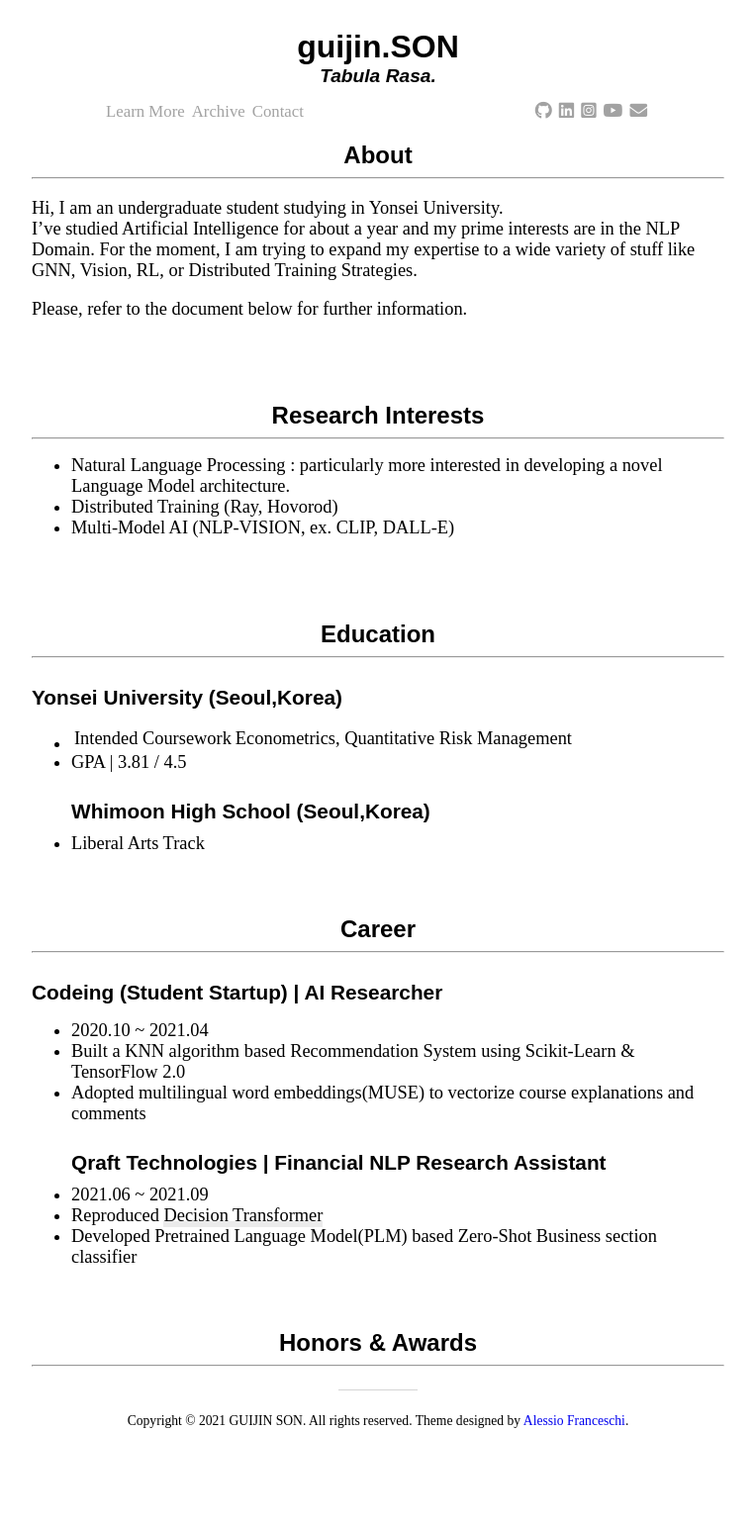
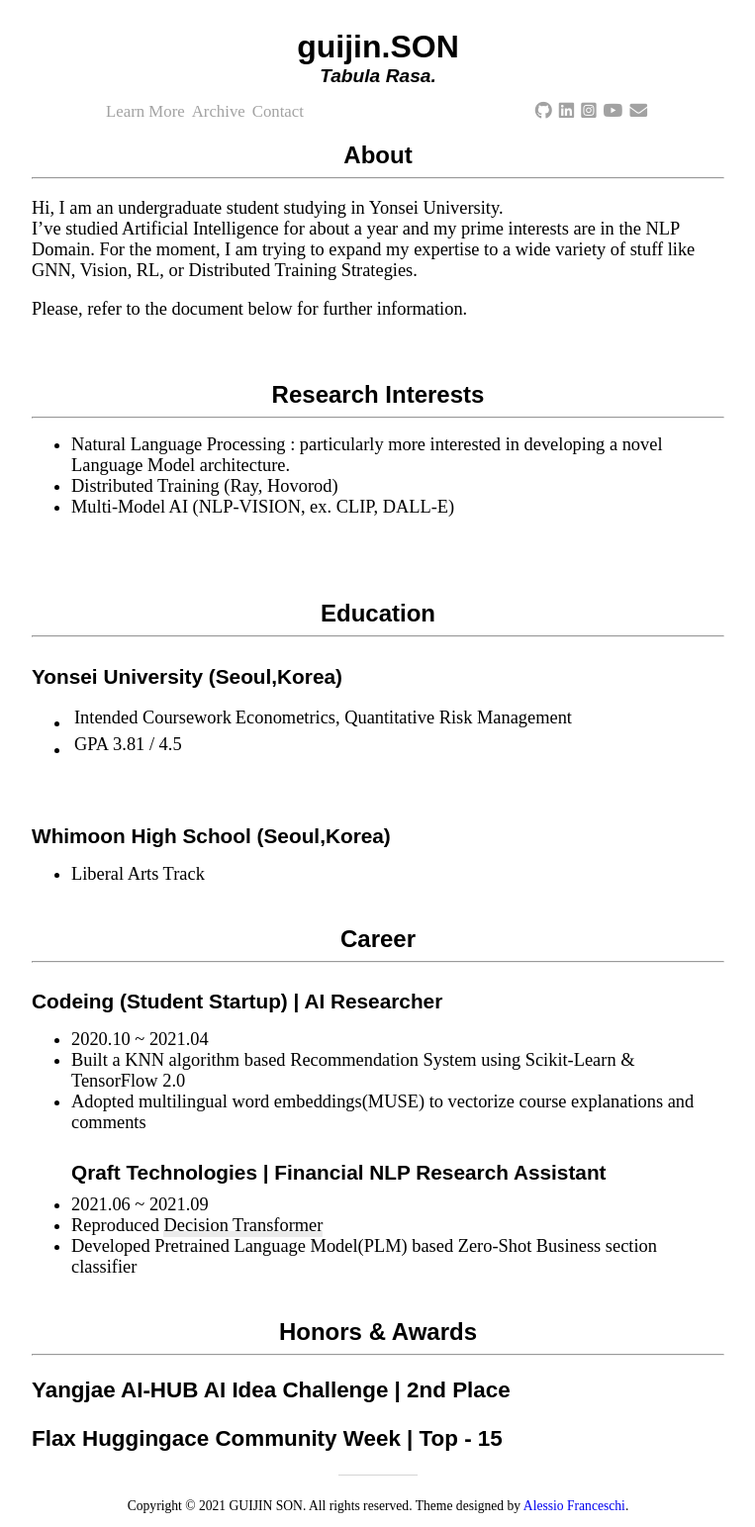
Before and after one commit to guijinSON/guijinSON.github.io, a Jekyll site: the page built from Learn_More.md, in a window 1280 px wide. Shown: the whole page at 99% size, without its empty margins (258-1021 px from the left). Built offline with Jekyll 4.4.1, drawn with Linux system fonts in a browser that asks for light colours; nearby versions of some CDN libraries; before the commit the page ends 1458 px from its top, so only the background shows below that.

Commit message:
Update Learn_More.md

```diff
--- a/Learn_More.md
+++ b/Learn_More.md
@@ -9,7 +9,7 @@ Hi, I am an undergraduate student studying in Yonsei University.
 I've studied Artificial Intelligence for about a year and my prime interests are in the NLP Domain. For the moment, I am trying to expand my expertise to a wide variety of stuff like GNN, Vision, RL, or Distributed Training Strategies.
 
 Please, refer to the document below for further information.
-<br/><br/><br/>
+<br/><br/>
 <div align="center"> <h2> Research Interests </h2></div>
 <hr/>
 - Natural Language Processing : particularly more interested in developing a novel Language Model architecture.
@@ -20,12 +20,14 @@ Please, refer to the document below for further information.
 <hr/>
 
 #### Yonsei University (Seoul,Korea)
+
 - Intended Coursework | Econometrics, Quantitative Risk Management
 - GPA | 3.81 / 4.5
+
 <br/>
 #### Whimoon High School (Seoul,Korea)
 - Liberal Arts Track
-<br/><br/><br/>
+<br/><br/>
 <div align="center"> <h2> Career </h2></div>
 <hr/>
 #### Codeing (Student Startup) | AI Researcher
@@ -37,6 +39,9 @@ Please, refer to the document below for further information.
   - 2021.06 ~ 2021.09
   - Reproduced [Decision Transformer](https://arxiv.org/pdf/2106.01345.pdf)
   - Developed Pretrained Language Model(PLM) based Zero-Shot Business section classifier
-<br/><br/><br/>
+<br/><br/>
 <div align="center"> <h2> Honors & Awards </h2></div>
 <hr/>
+
+### Yangjae AI-HUB AI Idea Challenge | 2nd Place
+### Flax Huggingace Community Week | Top - 15
```
